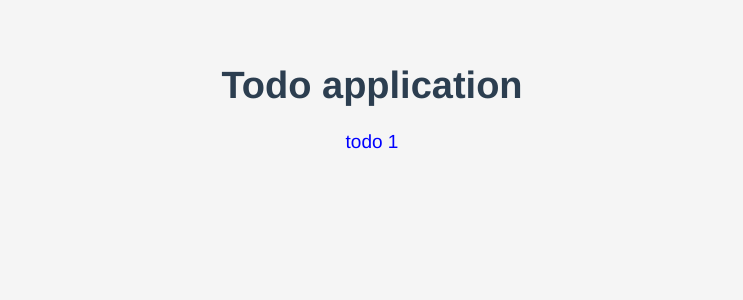
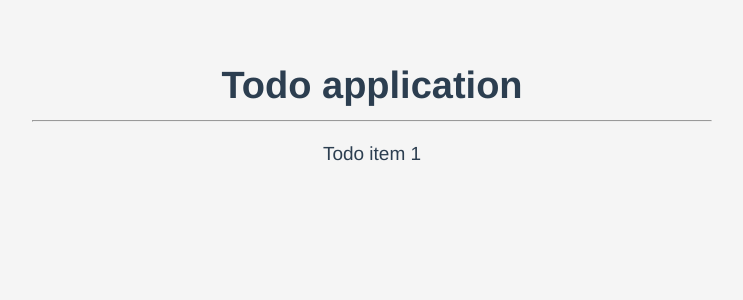
Before and after one commit to nurySar97/vue-to-do, a Vue app: page / in a window 1280 px wide. Shown: the top 300 px of the page, without its empty margins (268-1011 px from the left). Built offline with nearby package versions, Linux system fonts and the light colour scheme.

Commit message:
TodoItem was created

```diff
--- a/src/App.vue
+++ b/src/App.vue
@@ -1,13 +1,13 @@
 <template>
   <div id="app">
     <h1>Todo application</h1>
+    <hr>
     <TodoList />
   </div>
 </template>
 
-
 <script>
-import TodoList from "./components/TodoList.vue";
+import TodoList from "@/components/TodoList.vue";
 
 export default {
   name: "App",
--- /dev/null
+++ b/src/components/TodoItem.vue
@@ -0,0 +1,15 @@
+<template>
+  <li>
+      Todo item 1
+  </li>
+</template>
+
+<script>
+export default {
+name:'TodoItem'
+}
+</script>
+
+<style>
+
+</style>
--- a/src/components/TodoList.vue
+++ b/src/components/TodoList.vue
@@ -1,22 +1,19 @@
 <template lang="en">
 <div>
     <ul>
-        <li>todo 1</li>
+        <TodoItem />
     </ul>
 </div>
 </template>
 <script>
+import TodoItem from "./TodoItem.vue";
 export default {
   name: "TodoList",
+  components: {
+    TodoItem,
+  },
 };
 </script>
 
 <style>
-    ul {
-        padding: 0;
-    }
-
-    li {
-        color: blue;
-    }
 </style>
```
